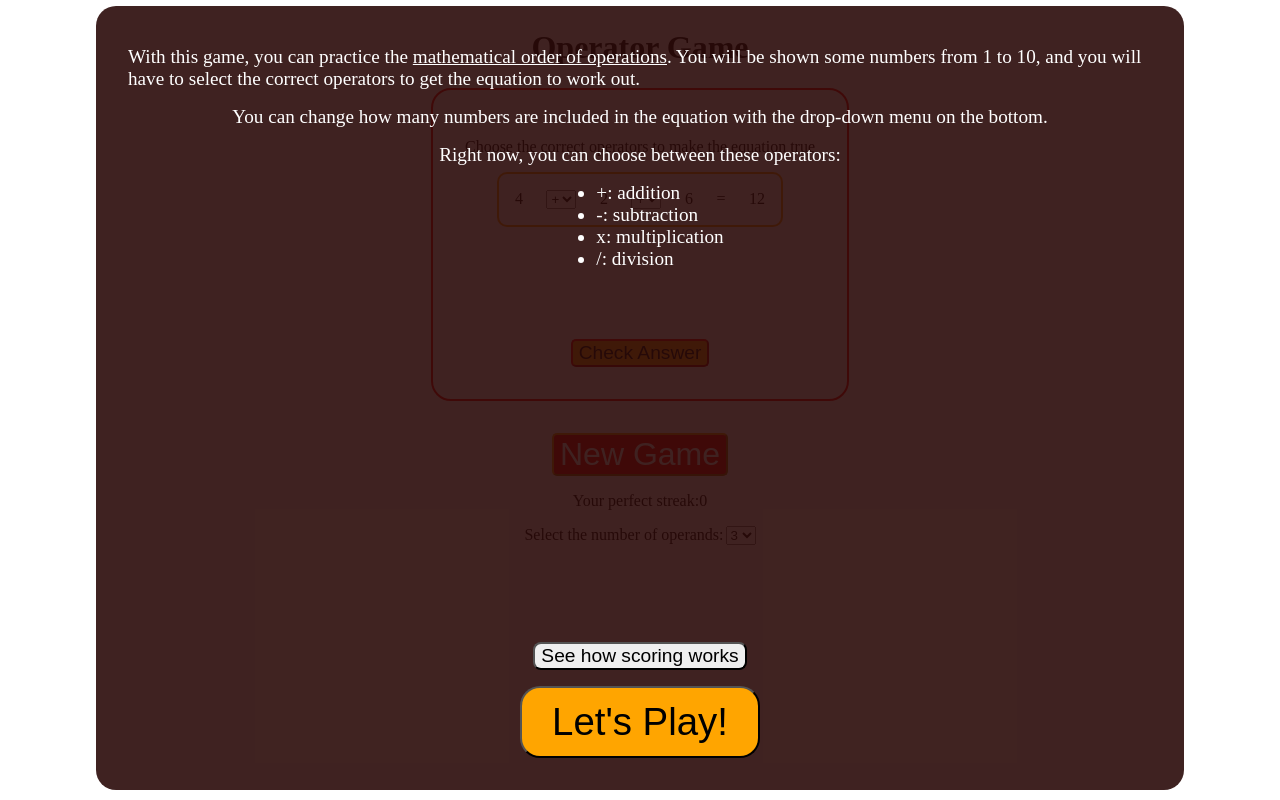
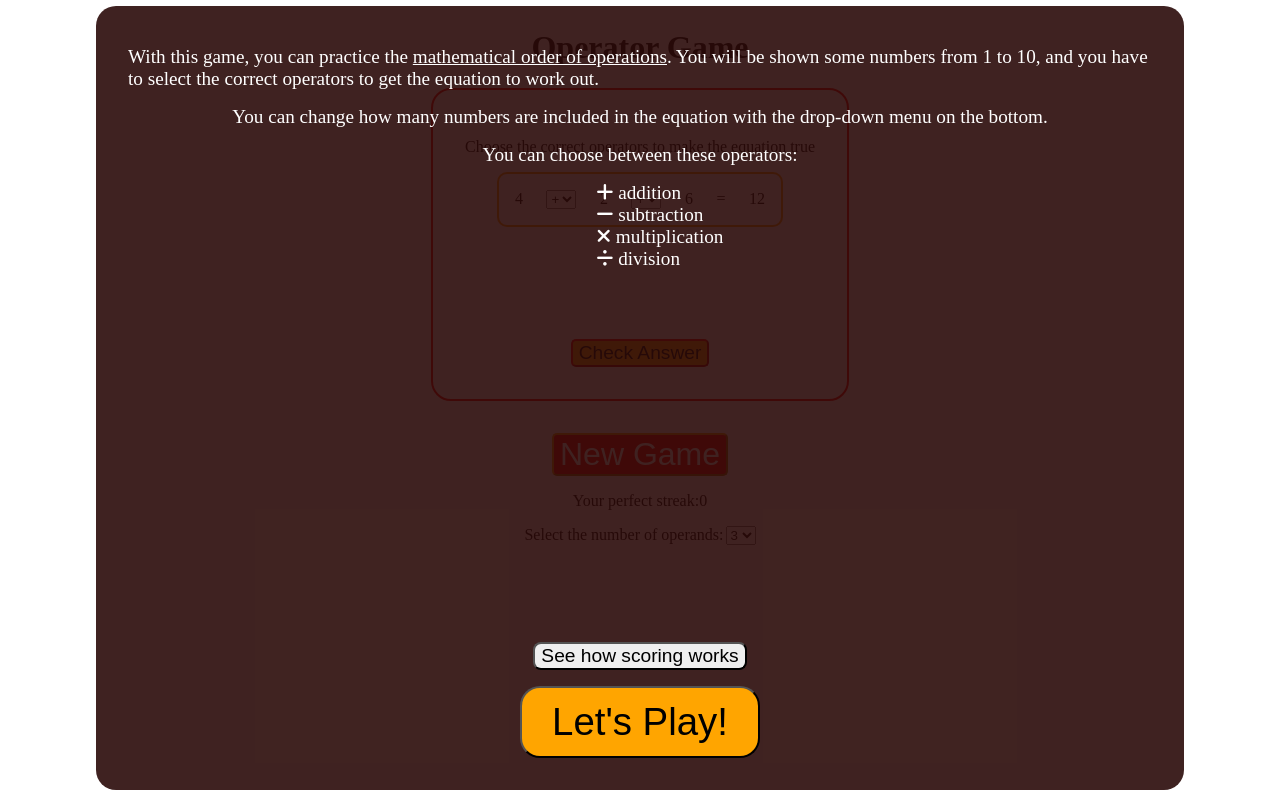
Before and after one commit to blahosyl/operator-game, a plain HTML site: page index.html in a window 1280 px wide. Drawn offline with Linux system fonts and the light colour scheme.

```diff
--- a/assets/css/style.css
+++ b/assets/css/style.css
@@ -72,6 +72,11 @@ padding: 2rem;
 /* unified formatting of lists in the contentful `divs` within  `welcome-div` */
 #welcome-div > div > ul {
   margin: 0.5rem 0;
+}
+
+/* the list of operators in the `gameplay-rules-div` */
+#gameplay-rules-div > ul {
+  list-style: none;
 }
 
 /* unified formatting of the small buttons in the contentful `divs` within  `welcome-div` */
--- a/index.html
+++ b/index.html
@@ -6,6 +6,9 @@
 
   <!-- Stylesheet -->
   <link rel="stylesheet" href="assets/css/style.css">
+
+  <!-- FontAwesome -->
+  <script src="https://kit.fontawesome.com/d332187522.js" crossorigin="anonymous"></script>
 
   <!-- title -->
   <title>Operator Game</title>
@@ -20,7 +23,7 @@
     <div id="gameplay-rules-div">
       <p>
         With this game, you can practice the <a href="https://en.wikipedia.org/wiki/Order_of_operations">mathematical order of operations</a>.
-        You will be shown some numbers from 1 to 10, and you will have to select the correct operators to get the equation to work out.
+        You will be shown some numbers from 1 to 10, and you have to select the correct operators to get the equation to work out.
       </p>
 
       <p>
@@ -28,12 +31,12 @@
       </p>
 
       <p>
-        Right now, you can choose between these operators:
+        You can choose between these operators:
         <ul>
-          <li>+: addition</li>
-          <li>-: subtraction</li>
-          <li>x: multiplication</li>
-          <li>/: division</li>
+          <li><i class="fa-solid fa-plus"></i></i> addition</li>
+          <li><i class="fa-solid fa-minus"></i></i> subtraction</li>
+          <li><i class="fa-solid fa-xmark"></i></i> multiplication</li>
+          <li><i class="fa-solid fa-divide"></i> division</li>
         </ul>
 
       </p>
```
